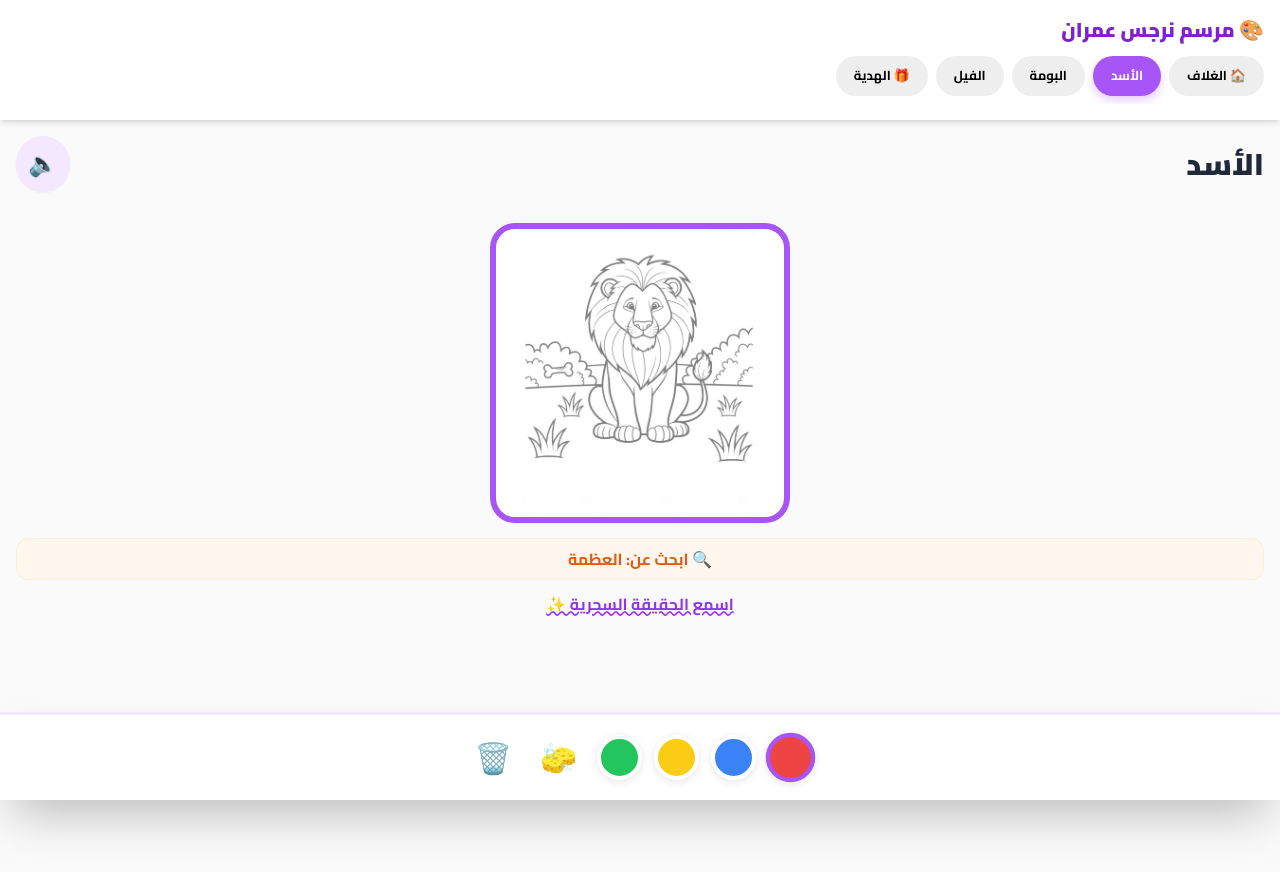
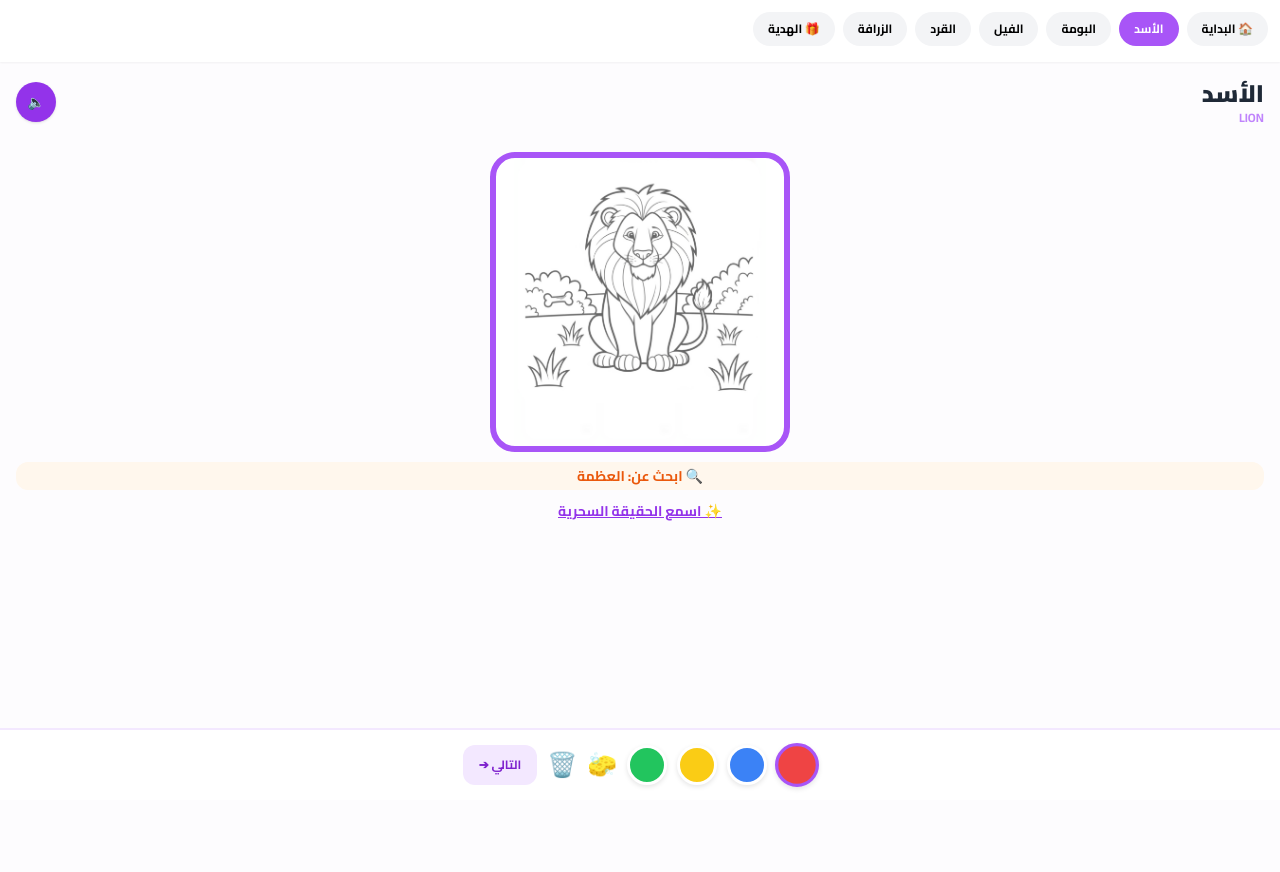
Before and after one commit to rana123ali1234-stack/Forest-book, a plain HTML site: page index.html in a window 1280 px wide. Both pictures are taken after a click on the button "الأسد". Drawn offline with nearby package versions, Linux system fonts and the light colour scheme.

Commit message:
Update index.html

```diff
--- a/index.html
+++ b/index.html
@@ -3,173 +3,178 @@
 <head>
     <meta charset="UTF-8">
     <meta name="viewport" content="width=device-width, initial-scale=1.0, maximum-scale=1.0, user-scalable=no">
-    <title>مرسم نرجس عمران المطور</title>
+    <title>كتاب نرجس الملون</title>
     <script src="https://cdn.tailwindcss.com"></script>
     <style>
         @import url('https://fonts.googleapis.com/css2?family=Cairo:wght@400;700;900&display=swap');
-        body { font-family: 'Cairo', sans-serif; background: #fafafa; overflow: hidden; touch-action: none; }
-        .section-view { display: none; height: 100vh; flex-direction: column; }
-        .section-view.active { display: flex; }
+        body { font-family: 'Cairo', sans-serif; background: #fdfcfe; overflow: hidden; touch-action: none; }
+        .page-view { display: none; height: 100vh; flex-direction: column; }
+        .page-view.active { display: flex; animation: fadeIn 0.4s ease; }
+        @keyframes fadeIn { from { opacity: 0; } to { opacity: 1; } }
 
-        /* منطقة الرسم - محصنة */
-        .paint-area {
-            position: relative; width: 300px; height: 300px; margin: 15px auto;
-            background: white; border-radius: 25px; border: 6px solid #a855f7;
-            overflow: hidden; touch-action: none;
+        /* حركة النبض والترحيب */
+        .welcome-jump { animation: jump-once 0.8s ease-out; }
+        @keyframes jump-once { 0%, 100% { transform: scale(1); } 50% { transform: scale(1.1) translateY(-10px); } }
+
+        .canvas-box {
+            position: relative; width: 300px; height: 300px; margin: 10px auto;
+            background: white; border-radius: 25px; border: 6px solid #a855f7; overflow: hidden;
         }
         canvas { position: absolute; top: 0; left: 0; z-index: 30; touch-action: none; background: transparent; }
-        .animal-template { position: absolute; top: 0; left: 0; width: 100%; height: 100%; object-fit: contain; z-index: 10; pointer-events: none; opacity: 0.5; }
+        .animal-bg { position: absolute; top: 0; left: 0; width: 100%; height: 100%; object-fit: contain; z-index: 10; pointer-events: none; opacity: 0.6; }
 
-        /* الألوان - واضحة جداً */
-        .tools-bar {
-            display: flex; justify-content: center; gap: 12px; background: white;
-            padding: 20px; border-top: 3px solid #f3e8ff; position: fixed; bottom: 0; width: 100%; z-index: 100;
-        }
-        .dot { width: 45px; height: 45px; border-radius: 50%; border: 4px solid #fff; box-shadow: 0 2px 8px rgba(0,0,0,0.1); }
-        .dot.selected { border-color: #a855f7; transform: scale(1.1); }
-        .nav-link { padding: 10px 18px; border-radius: 25px; font-size: 13px; font-weight: bold; background: #eee; white-space: nowrap; transition: 0.3s; }
-        .nav-link.active-tab { background: #a855f7; color: white; box-shadow: 0 4px 10px rgba(168, 85, 247, 0.3); }
+        .palette-bar { display: flex; justify-content: center; gap: 10px; background: white; padding: 15px; border-top: 2px solid #f3e8ff; position: fixed; bottom: 0; width: 100%; z-index: 100; }
+        .color-dot { width: 40px; height: 40px; border-radius: 50%; border: 3px solid #fff; box-shadow: 0 2px 5px rgba(0,0,0,0.1); }
+        .color-dot.active-clr { border-color: #a855f7; transform: scale(1.1); }
+        .nav-link { padding: 8px 15px; border-radius: 20px; font-size: 12px; font-weight: bold; background: #f3f4f6; white-space: nowrap; }
+        .nav-link.tab-on { background: #a855f7; color: white; }
     </style>
 </head>
 <body onload="initApp()">
 
-    <nav class="bg-white p-4 shadow-md sticky top-0 z-[110]">
-        <div class="flex justify-between items-center mb-3 text-purple-700">
-            <h1 class="text-xl font-black">🎨 مرسم نرجس عمران</h1>
-        </div>
-        <div id="tab-list" class="flex gap-2 overflow-x-auto pb-2 no-scrollbar"></div>
+    <nav class="bg-white p-3 shadow-sm sticky top-0 z-[110]">
+        <div id="tab-row" class="flex gap-2 overflow-x-auto pb-1 no-scrollbar"></div>
     </nav>
 
-    <main id="view-container" class="flex-grow pb-32"></main>
+    <main id="app-container" class="flex-grow"></main>
 
-    <div id="paint-tools" class="tools-bar shadow-2xl">
-        <button class="dot bg-red-500 selected" onclick="pickColor('#ef4444', this)"></button>
-        <button class="dot bg-blue-500" onclick="pickColor('#3b82f6', this)"></button>
-        <button class="dot bg-yellow-400" onclick="pickColor('#facc15', this)"></button>
-        <button class="dot bg-green-500" onclick="pickColor('#22c55e', this)"></button>
-        <button class="text-3xl px-2" onclick="setEraserMode()">🧽</button>
-        <button class="text-3xl px-2" onclick="clearBoard()">🗑️</button>
+    <div id="paint-tools" class="palette-bar">
+        <button class="color-dot bg-red-500 active-clr" onclick="setColor('#ef4444', this)"></button>
+        <button class="color-dot bg-blue-500" onclick="setColor('#3b82f6', this)"></button>
+        <button class="color-dot bg-yellow-400" onclick="setColor('#facc15', this)"></button>
+        <button class="color-dot bg-green-500" onclick="setColor('#22c55e')"></button>
+        <button class="text-2xl" onclick="setEraser()">🧽</button>
+        <button class="text-2xl" onclick="clearAll()">🗑️</button>
+        <button class="bg-purple-100 px-4 py-1 rounded-xl text-purple-700 font-bold text-xs" onclick="goNext()">التالي ➔</button>
     </div>
 
     <script>
-        const qrCodeFile = "chrome_qrcode_1776215174727.png";
-        let penColor = '#ef4444';
-        let isEraser = false;
-        let activeCtx, activeCanvas;
+        const qrPath = "chrome_qrcode_1776215174727.png";
+        let curColor = '#ef4444', isErase = false, activeCtx;
+        let currentIndex = 0;
 
-        const menuData = [
-            { id: 'start', title: '🏠 الغلاف' },
-            { id: 'lion', title: 'الأسد', en: 'LION', search: 'العظمة', img: 'Screenshot_20260414-182747_Chrome.jpg', info: 'الأسد ملك الغابة القوي' },
-            { id: 'owl', title: 'البومة', en: 'OWL', search: 'الهلال', img: 'Screenshot_20260414-212533_Chrome.jpg', info: 'البومة تسهر في الليل الجميل' },
-            { id: 'elephant', title: 'الفيل', en: 'ELEPHANT', search: 'النملة', img: 'Screenshot_20260414-213329_Chrome.jpg', info: 'الفيل يمتلك ذاكرة قوية جداً' },
-            { id: 'win', title: '🎁 الهدية' }
+        const pages = [
+            { id: 'cover', name: '🏠 البداية' },
+            { id: 'lion', name: 'الأسد', en: 'LION', search: 'العظمة', img: 'Screenshot_20260414-182747_Chrome.jpg', info: 'الأسد هو ملك الغابة وزئيره قوي جداً' },
+            { id: 'owl', name: 'البومة', en: 'OWL', search: 'الهلال', img: 'Screenshot_20260414-212533_Chrome.jpg', info: 'البومة ترى في الظلام وتراقب الغابة' },
+            { id: 'elephant', name: 'الفيل', en: 'ELEPHANT', search: 'النملة', img: 'Screenshot_20260414-213329_Chrome.jpg', info: 'الفيل لديه ذاكرة قوية ويحب أصدقاءه' },
+            { id: 'monkey', name: 'القرد', en: 'MONKEY', search: 'الموزة', img: 'Screenshot_20260414-221054_Chrome.jpg', info: 'القرد ذكي جداً ويحب القفز والمرح' },
+            { id: 'giraffe', name: 'الزرافة', en: 'GIRAFFE', search: 'العصفورة', img: 'images.jpeg', info: 'الزرافة هي أطول حيوان في العالم' },
+            { id: 'gift', name: '🎁 الهدية' }
         ];
 
         function initApp() {
-            const tabs = document.getElementById('tab-list');
-            const container = document.getElementById('view-container');
+            const tabs = document.getElementById('tab-row');
+            const main = document.getElementById('app-container');
 
-            menuData.forEach((item, idx) => {
-                // إنشاء أزرار التبويب
+            pages.forEach((p, i) => {
                 const btn = document.createElement('button');
-                btn.className = `nav-link ${idx === 0 ? 'active-tab' : ''}`;
-                btn.innerText = item.title;
-                btn.id = 'tab-btn-' + item.id;
-                btn.onclick = () => switchSection(item.id);
+                btn.className = `nav-link ${i===0?'tab-on':''}`;
+                btn.innerText = p.name;
+                btn.id = 't-'+p.id;
+                btn.onclick = () => showPage(i);
                 tabs.appendChild(btn);
 
-                // إنشاء الصفحات
                 const sec = document.createElement('section');
-                sec.id = 'view-' + item.id;
-                sec.className = `section-view ${idx === 0 ? 'active' : ''}`;
+                sec.id = 'p-'+p.id;
+                sec.className = `page-view ${i===0?'active':''}`;
 
-                if(item.id === 'start') {
-                    sec.innerHTML = `<div class="text-center p-8 my-auto">
-                        <h2 class="text-4xl font-black text-gray-800 mb-6">مغامرة الغابة</h2>
-                        <img src="https://img.freepik.com/free-vector/hand-drawn-jungle-background_23-2148130039.jpg" class="rounded-3xl shadow-xl border-4 border-white mb-6">
-                        <p class="text-purple-600 font-bold text-xl">ابدأ التلوين الآن! 🎨</p>
-                    </div>`;
-                } else if(item.id === 'win') {
-                    sec.innerHTML = `<div class="text-center p-8 my-auto">
-                        <h2 class="text-4xl font-black mb-8">أنت فنان مبدع!</h2>
-                        <button onclick="playVoice('Excellent job, you are a great artist', 'en-US')" class="bg-purple-600 text-white p-5 rounded-2xl w-full text-xl font-bold shadow-lg">اسمع رسالة نرجس 🎁</button>
-                        <img src="${qrCodeFile}" class="w-40 mx-auto mt-12 rounded-xl shadow-md border">
-                    </div>`;
+                if(p.id === 'cover') {
+                    sec.innerHTML = `<div class="text-center p-6 my-auto"><h1 class="text-3xl font-black mb-4">حيوانات الغابة</h1><img src="https://img.freepik.com/free-vector/jungle-landscape-with-wild-animals_23-2148130040.jpg" class="rounded-3xl mb-6 shadow-lg border-4 border-white"><p class="text-purple-600 font-bold italic">تصميم المبدعة نرجس عمران</p></div>`;
+                } else if(p.id === 'gift') {
+                    sec.innerHTML = `<div class="text-center p-6 my-auto"><h2 class="text-4xl mb-6">🎁</h2><h3 class="text-2xl font-bold mb-6 text-purple-700">عمل رائع يا بطل!</h3><button onclick="speak('Great job, we are proud of you', 'en-US')" class="bg-purple-600 text-white p-4 rounded-2xl w-full font-bold shadow-lg">اسمع رسالة المحبة ❤️</button><img src="${qrPath}" class="w-32 mx-auto mt-10 rounded shadow border"></div>`;
                 } else {
                     sec.innerHTML = `
                         <div class="p-4 flex justify-between items-center">
-                            <h3 class="text-3xl font-black text-gray-800">${item.title}</h3>
-                            <button onclick="playVoice('${item.en}', 'en-US')" class="bg-purple-100 p-3 rounded-full text-2xl shadow-sm">🔈</button>
+                            <div><h2 class="text-2xl font-black text-gray-800">${p.name}</h2><p class="text-purple-400 text-xs font-bold uppercase">${p.en}</p></div>
+                            <button onclick="speak('${p.en}', 'en-US')" class="bg-purple-600 text-white w-10 h-10 rounded-full shadow text-sm">🔈</button>
                         </div>
-                        <div class="paint-area">
-                            <img src="${item.img}" class="animal-template">
-                            <canvas id="canv-${item.id}" width="300" height="300"></canvas>
+                        <div class="canvas-box" id="box-${p.id}">
+                            <img src="${p.img}" class="animal-bg">
+                            <canvas id="c-${p.id}" width="300" height="300"></canvas>
                         </div>
                         <div class="text-center px-4">
-                            <div class="bg-orange-50 text-orange-600 py-2 rounded-xl font-bold mb-3 border border-orange-100">🔍 ابحث عن: ${item.search}</div>
-                            <button onclick="playVoice('${item.info}', 'ar-SA')" class="text-purple-600 font-bold underline decoration-wavy">اسمع الحقيقة السحرية ✨</button>
+                            <div class="bg-orange-50 text-orange-600 py-1 rounded-xl font-bold mb-2 text-sm">🔍 ابحث عن: ${p.search}</div>
+                            <div id="txt-${p.id}" class="hidden bg-purple-50 p-2 rounded-lg text-purple-800 text-xs font-bold mb-2"></div>
+                            <button onclick="showFact('${p.id}', '${p.info}')" class="text-purple-600 font-bold underline text-sm">✨ اسمع الحقيقة السحرية</button>
                         </div>`;
                 }
-                container.appendChild(sec);
+                main.appendChild(sec);
             });
-            switchSection('start');
+            showPage(0);
         }
 
-        function switchSection(id) {
-            document.querySelectorAll('.section-view').forEach(v => v.classList.remove('active'));
-            document.querySelectorAll('.nav-link').forEach(b => b.classList.remove('active-tab'));
+        function showPage(idx) {
+            currentIndex = idx;
+            document.querySelectorAll('.page-view').forEach(v => v.classList.remove('active'));
+            document.querySelectorAll('.nav-link').forEach(b => b.classList.remove('tab-on'));
 
-            document.getElementById('view-' + id).classList.add('active');
-            document.getElementById('tab-btn-' + id).classList.add('active-tab');
+            const p = pages[idx];
+            document.getElementById('p-'+p.id).classList.add('active');
+            document.getElementById('t-'+p.id).classList.add('tab-on');
 
-            document.getElementById('paint-tools').style.display = (id === 'start' || id === 'win') ? 'none' : 'flex';
+            document.getElementById('paint-tools').style.display = (p.id==='cover'||p.id==='gift')?'none':'flex';
 
-            if(id !== 'start' && id !== 'win') startDrawing('canv-' + id);
+            if(p.id!=='cover' && p.id!=='gift') {
+                const box = document.getElementById('box-'+p.id);
+                box.classList.remove('welcome-jump');
+                void box.offsetWidth;
+                box.classList.add('welcome-jump');
+                initCanvas('c-'+p.id);
+            }
         }
 
-        function startDrawing(cId) {
-            activeCanvas = document.getElementById(cId);
-            activeCtx = activeCanvas.getContext('2d');
+        function goNext() {
+            let next = currentIndex + 1;
+            if(next >= pages.length) next = 0;
+            showPage(next);
+        }
+
+        function initCanvas(cid) {
+            const canv = document.getElementById(cid);
+            activeCtx = canv.getContext('2d');
             activeCtx.lineCap = 'round';
-            activeCtx.lineWidth = 14;
+            activeCtx.lineWidth = 12;
 
-            const handleDraw = (e) => {
+            const draw = (e) => {
                 if(e.buttons !== 1 && e.type !== 'touchmove') return;
-                const rect = activeCanvas.getBoundingClientRect();
-                const x = (e.clientX || e.touches[0].clientX) - rect.left;
-                const y = (e.clientY || e.touches[0].clientY) - rect.top;
-
-                activeCtx.globalCompositeOperation = isEraser ? 'destination-out' : 'source-over';
-                activeCtx.strokeStyle = penColor;
-                activeCtx.lineTo(x, y);
-                activeCtx.stroke();
-                activeCtx.beginPath();
-                activeCtx.moveTo(x, y);
+                const r = canv.getBoundingClientRect();
+                const x = (e.clientX || e.touches[0].clientX) - r.left;
+                const y = (e.clientY || e.touches[0].clientY) - r.top;
+                activeCtx.globalCompositeOperation = isErase?'destination-out':'source-over';
+                activeCtx.strokeStyle = curColor;
+                activeCtx.lineTo(x, y); activeCtx.stroke();
+                activeCtx.beginPath(); activeCtx.moveTo(x, y);
             };
 
-            activeCanvas.onmousedown = (e) => { activeCtx.beginPath(); handleDraw(e); };
-            activeCanvas.onmousemove = handleDraw;
-            activeCanvas.ontouchstart = (e) => { e.preventDefault(); activeCtx.beginPath(); handleDraw(e); };
-            activeCanvas.ontouchmove = (e) => { e.preventDefault(); handleDraw(e); };
+            canv.onmousedown = (e) => { activeCtx.beginPath(); draw(e); };
+            canv.onmousemove = draw;
+            canv.ontouchstart = (e) => { e.preventDefault(); activeCtx.beginPath(); draw(e); };
+            canv.ontouchmove = (e) => { e.preventDefault(); draw(e); };
         }
 
-        function pickColor(c, btn) {
-            isEraser = false; penColor = c;
-            document.querySelectorAll('.dot').forEach(d => d.classList.remove('selected'));
-            btn.classList.add('selected');
-            // تنشيط الصوت للسامسونج
+        function showFact(id, msg) {
+            const el = document.getElementById('txt-'+id);
+            el.innerText = msg;
+            el.classList.remove('hidden');
+            speak(msg, 'ar-SA');
+        }
+
+        function setColor(c, btn) {
+            isErase = false; curColor = c;
+            document.querySelectorAll('.color-dot').forEach(d => d.classList.remove('active-clr'));
+            if(btn) btn.classList.add('active-clr');
             window.speechSynthesis.speak(new SpeechSynthesisUtterance(""));
         }
 
-        function setEraserMode() { isEraser = true; document.querySelectorAll('.dot').forEach(d => d.classList.remove('selected')); }
-        function clearBoard() { if(activeCtx) activeCtx.clearRect(0, 0, 300, 300); }
+        function setEraser() { isErase = true; document.querySelectorAll('.color-dot').forEach(d => d.classList.remove('active-clr')); }
+        function clearAll() { if(activeCtx) activeCtx.clearRect(0,0,300,300); }
 
-        function playVoice(msg, lang) {
+        function speak(t, l) {
             window.speechSynthesis.cancel();
-            const speech = new SpeechSynthesisUtterance(msg);
-            speech.lang = lang;
-            speech.rate = 0.8;
-            window.speechSynthesis.speak(speech);
+            const s = new SpeechSynthesisUtterance(t);
+            s.lang = l; s.rate = 0.8;
+            window.speechSynthesis.speak(s);
         }
     </script>
 </body>
```
